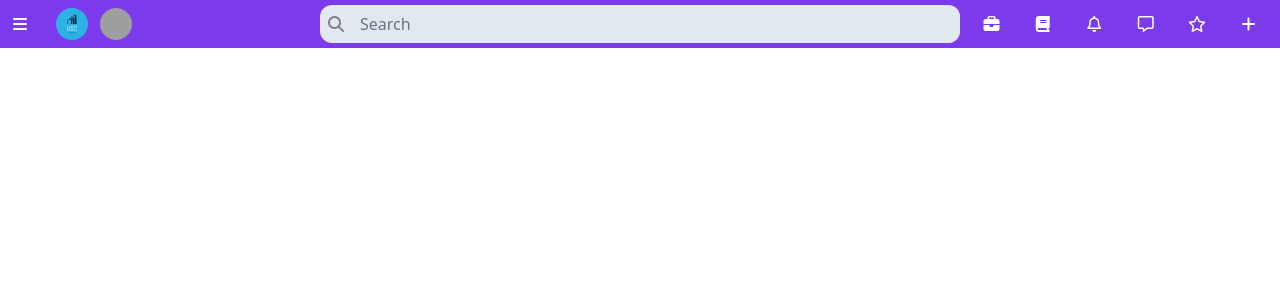
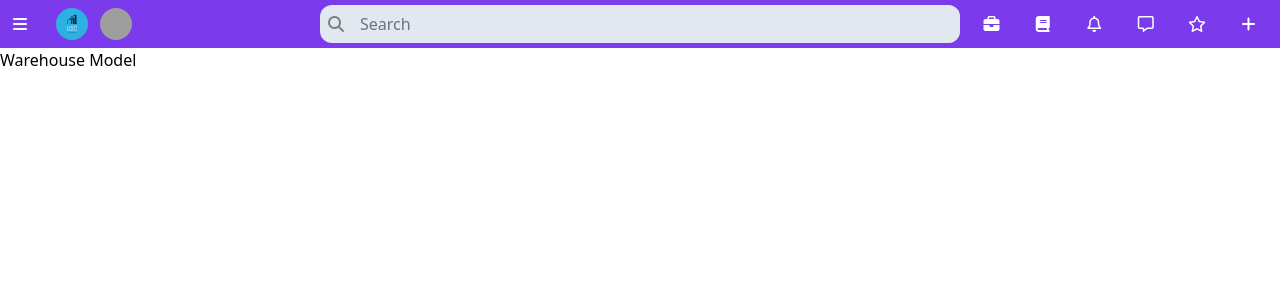
Before and after one commit to cavidanbagiri/UstaySCClient, a Vue app: page /warehouse in a window 1280 px wide. Before the commit this address had no page. Shown: the top 300 px of the page. Built offline with nearby package versions, Linux system fonts and the light colour scheme; grey boxes are pictures that could not be loaded.

Commit message:
Creating Warehouse Page store route

```diff
--- a/src/components/design/Off_Canvas_Comp.vue
+++ b/src/components/design/Off_Canvas_Comp.vue
@@ -5,7 +5,8 @@
             <img class="w-8 h-8 rounded-full"
                 src="https://img.freepik.com/free-photo/the-beautiful-girl-stands-near-walll-with-leaves_8353-5377.jpg?w=2000"
                 alt="">
-                <span class=" text-xs text-slate-300 font-mono pl-1">{{user_store?.user?.name}} {{user_store?.user?.surname }}</span>
+            <span class=" text-xs text-slate-300 font-mono pl-1">{{ user_store?.user?.name }} {{ user_store?.user?.surname
+            }}</span>
         </span>
         <ul class="p-0 font-mono">
             <li class="hover:bg-slate-700 text-white rounded-lg  py-2 pl-5 pr-10 mt-2 cursor-pointer">
@@ -46,14 +47,17 @@
                     </span>
                 </li>
             </router-link>
+            <router-link to="/warehouse">
                 <li class="hover:bg-slate-700 text-white  p-2 mt-2 rounded-lg  py-2 px-4 cursor-pointer">
                     <span class="text-md">
                         <i class="fa-solid fa-warehouse fa-md" style="color: white;"></i>
                         Warehouse
                     </span>
                 </li>
+            </router-link>
 
-            <li v-if="!user_store?.user" class="hover:bg-slate-700 text-white  p-2 mt-1 rounded-lg  py-2 px-4 cursor-pointer">
+            <li v-if="!user_store?.user"
+                class="hover:bg-slate-700 text-white  p-2 mt-1 rounded-lg  py-2 px-4 cursor-pointer">
                 <span @click="openUserLogin" class="text-md">
                     <i class="fa-solid fa-right-to-bracket fa-md"></i>
                     Log In
@@ -88,7 +92,7 @@
 
 const openUserLogout = () => {
     sessionStorage.clear();
-        user_store.user=null;
+    user_store.user = null;
     router.push('/');
     location.reload();
 }
--- a/src/route/index.js
+++ b/src/route/index.js
@@ -4,12 +4,14 @@ import { createRouter, createWebHistory } from 'vue-router';
 import MTFPage from '../views/MTFPage.vue';
 import HomePage from '../views/HomePage.vue';
 import ProcurementPage from '../views/ProcurementPage.vue';
+import WarehousePage from '../views/WarehousePage.vue';
 
 const routes = [
 
     { path:'/', name:'HomePage', component:HomePage },
     { path:'/order/mtf', name:'MTFPage', component:MTFPage },
     { path:'/procurement', name:'ProcurementPage', component:ProcurementPage },
+    { path:'/warehouse',name:'WarehousePage', component:WarehousePage}
 
 ]
 
--- /dev/null
+++ b/src/store/warehouse_store.js
@@ -0,0 +1,21 @@
+
+import { defineStore } from 'pinia';
+
+import axios from 'axios';
+
+const WarehouseStore = defineStore('WarehouseStore',{
+
+    state:()=>({
+
+    }),
+
+    getters:{
+
+    },
+    actions:{
+
+    }
+
+})
+
+export default WarehouseStore;
--- /dev/null
+++ b/src/views/WarehousePage.vue
@@ -0,0 +1,15 @@
+
+
+<template>
+    <div>
+        Warehouse Model
+    </div>
+</template>
+
+<script setup>
+
+</script>
+
+<style lang="scss" scoped>
+
+</style>
```
Lines whose indentation alone changed are shown as unchanged.
